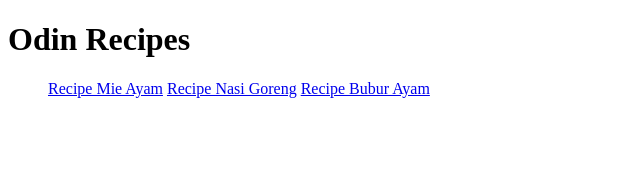
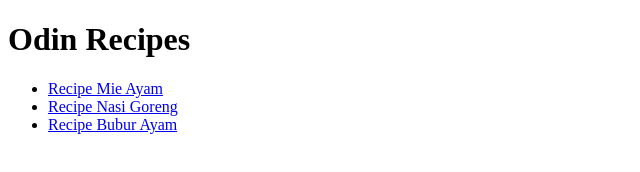
Before and after one commit to gilangages/odin-recipes, a plain HTML site: page index.html in a window 1280 px wide. Shown: the whole page, without its empty margins (0-640 px from the left). Drawn offline with Linux system fonts and the light colour scheme.

Commit message:
Edit src in every page in directory recipes

```diff
--- a/index.html
+++ b/index.html
@@ -10,9 +10,9 @@
     <h1>Odin Recipes</h1>
     <nav>
       <ul>
-        <a href="recipes/mieayam.html">Recipe Mie Ayam</a>
-        <a href="recipes/nasigoreng.html">Recipe Nasi Goreng</a>
-        <a href="recipes/buburayam.html">Recipe Bubur Ayam</a>
+        <li><a href="recipes/mieayam.html">Recipe Mie Ayam</a></li>
+        <li><a href="recipes/nasigoreng.html">Recipe Nasi Goreng</a></li>
+        <li><a href="recipes/buburayam.html">Recipe Bubur Ayam</a></li>
       </ul>
     </nav>
   </header>
```
Also changed, not shown: recipes/buburayam.html (+1 -1 lines), recipes/mieayam.html (+2 -2 lines), recipes/nasigoreng.html (+1 -1 lines).
